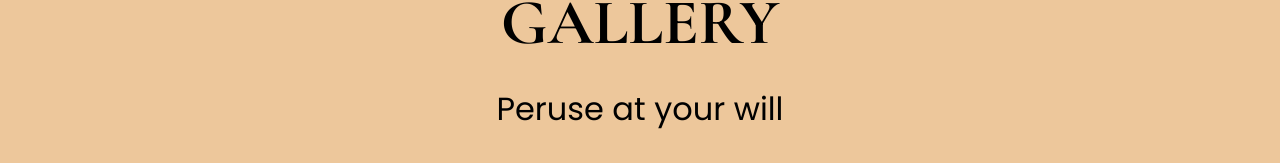
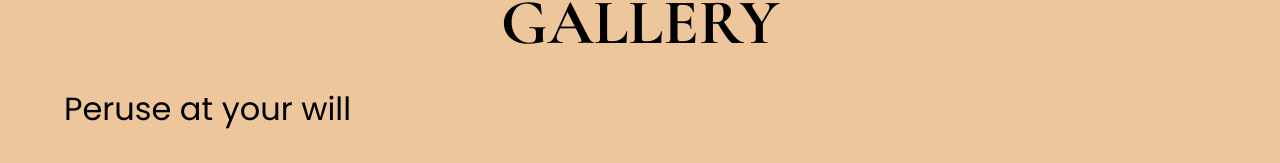
Before and after one commit to theSaiRohit/mr-coconetto, a Next.js app: page /gallery in a window 1280 px wide. Shown: the part 136-299 px from the top of the page. Built offline with nearby package versions, Linux system fonts and the light colour scheme; grey boxes are pictures that could not be loaded.

Commit message:
some stuff added

```diff
--- /dev/null
+++ b/clients/index.ts
@@ -0,0 +1,6 @@
+export { default as GQLClient } from "./gql-client";
+// import GraphQLClient from "./gql-client";
+// const forExport = {
+//   GraphQLClient,
+// };
+// export default forExport;
--- a/package.json
+++ b/package.json
@@ -16,6 +16,8 @@
     "@types/react-dom": "18.0.11",
     "axios": "^1.4.0",
     "eslint-config-next": "13.2.4",
+    "graphql": "^16.7.1",
+    "graphql-request": "^6.1.0",
     "next": "13.2.4",
     "next-sitemap": "^4.1.8",
     "react": "18.2.0",
--- a/pages/gallery.tsx
+++ b/pages/gallery.tsx
@@ -1,4 +1,5 @@
 import Gallery from "@/modules/gallery";
+// import { GQLClient } from "@/clients";
 
 export default function gallery() {
   return <Gallery />;
--- a/styles/modules/gallery/_index.scss
+++ b/styles/modules/gallery/_index.scss
@@ -14,8 +14,8 @@
   .gal-subheading {
     font-size: 2rem;
     margin-top: 3vh;
-    width: 100%;
-    text-align: center;
+    max-width: 1170px;
+    width: 90%;
     font-family: var(--font-subheading);
   }
   .gallery-items {
```
Also changed, not shown: clients/gql-client.ts (added, +9 -0 lines), gql/queries.ts (added, +16 -0 lines).
